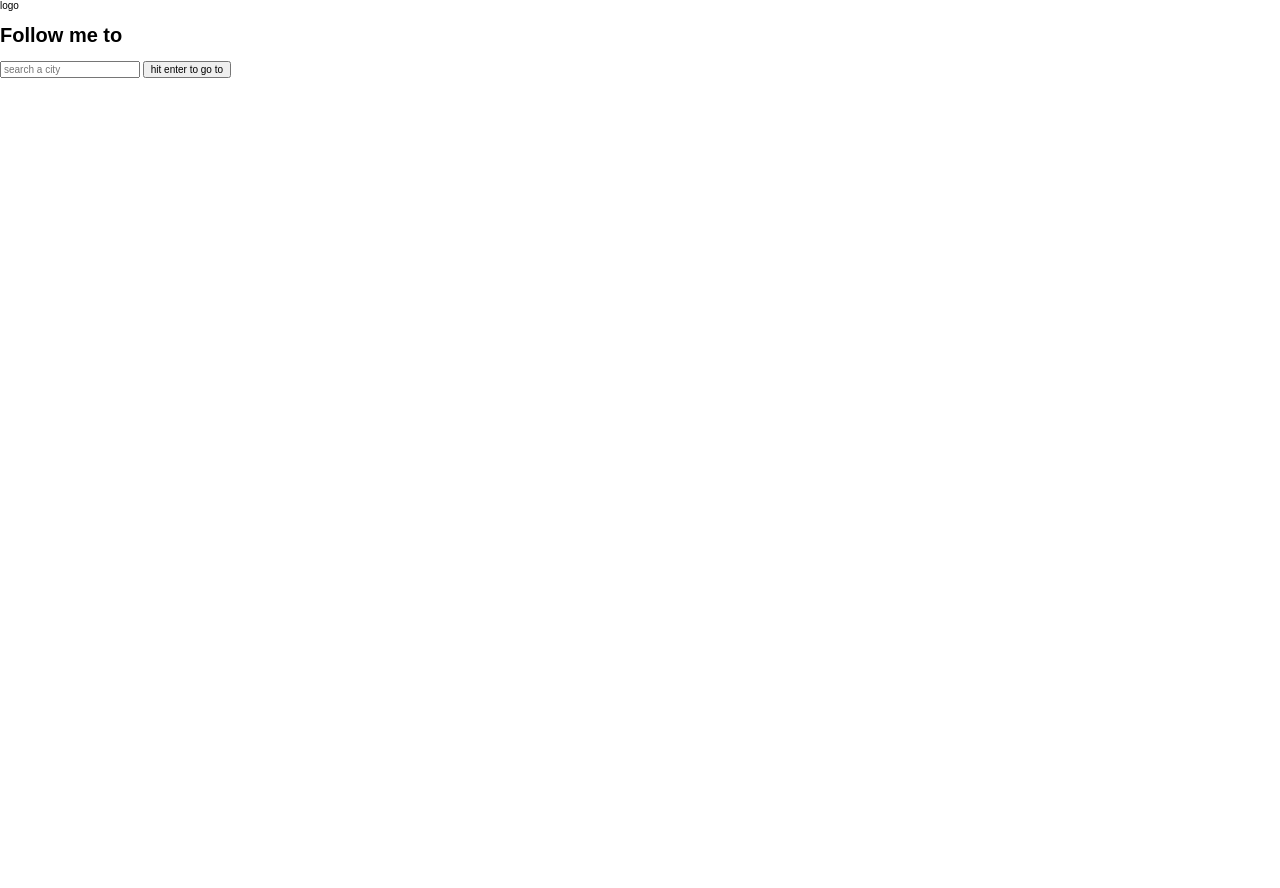
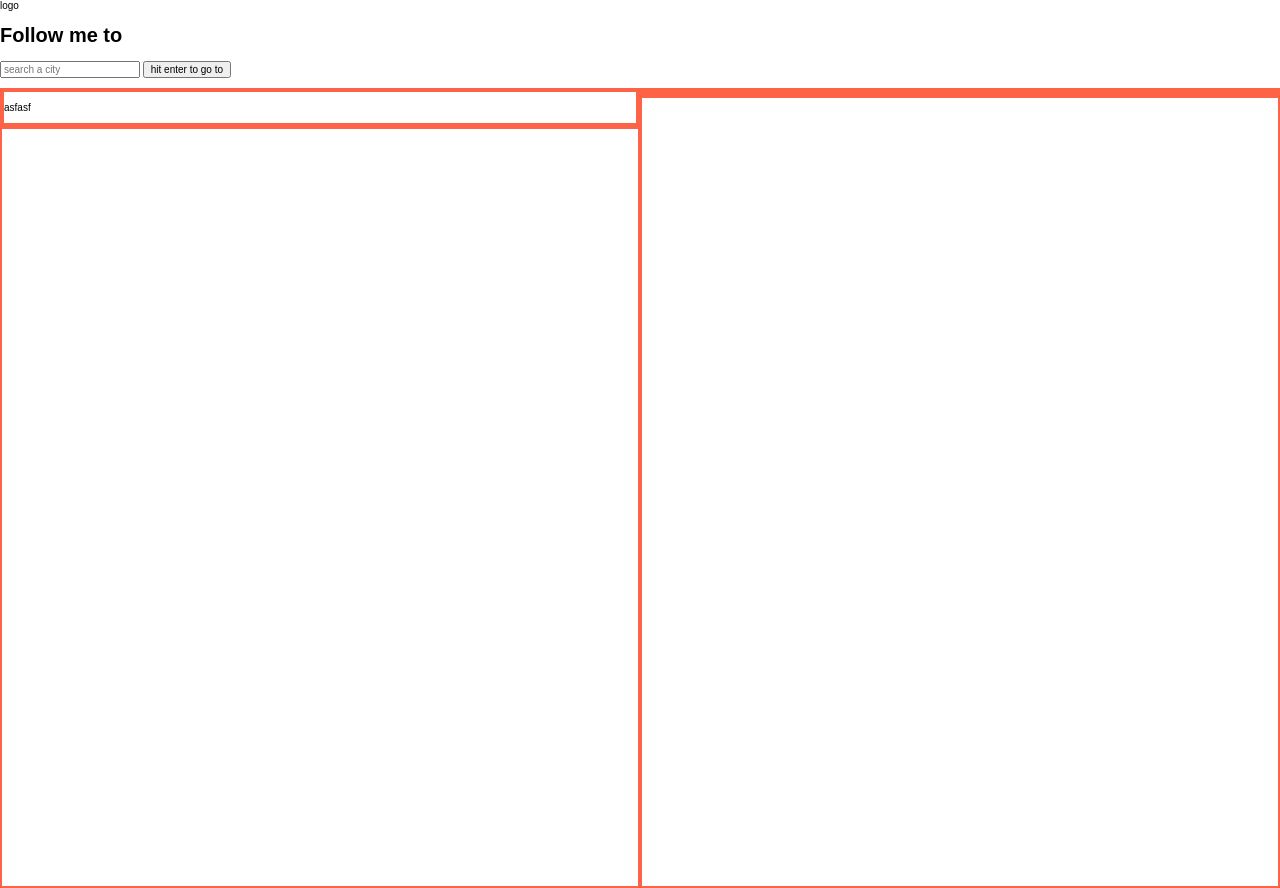
Before and after one commit to daniiJenelle/projectFourDaniiJanelle, a plain HTML site: page index.html in a window 1280 px wide. Before the commit the page ends 800 px from the top, so only its background shows below. Drawn offline with nearby package versions, Linux system fonts and the light colour scheme.

Commit message:
sorted out scss path

```diff
--- a/index.html
+++ b/index.html
@@ -30,14 +30,20 @@
   </section>
 
   <main class="dashboard">
-    <div class="dateTime dashSection">
-
-    </div>
-    <div class="weather dashSection">
-
-    </div>
-    <div class="news dashSection">
-
+    <div class="dashboardWrapper">
+      <div class="dashboardLeft">
+        <div class="cityName dashSection">
+          <p>asfasf</p>
+        </div>
+        <div class="news dashSection">
+        </div>
+      </div>
+      <div class="dashboardRight">
+        <div class="dateTime dashSection">
+        </div>
+        <div class="weather dashSection">
+        </div>
+      </div>
     </div>
   </main>
   <footer>
--- a/styles/partials/styles.scss
+++ /dev/null
@@ -1,4 +0,0 @@
-@import 'sass/setup';
-@import 'sass/generalStyling';
-@import 'sass/header';
-@import 'sass/dashboard';
--- /dev/null
+++ b/styles/sass/_dashboard.scss
@@ -0,0 +1,14 @@
+
+.dashboardWrapper {
+    display: flex;
+}
+
+.dashboardLeft, .dashboardRight {
+    width: 50%;
+    height: 100vh;
+    border: 2px solid tomato;
+}
+
+.dashSection {
+    border: 2px solid tomato;
+}
--- /dev/null
+++ b/styles/sass/styles.scss
@@ -0,0 +1,4 @@
+@import 'setup';
+@import 'generalStyling';
+@import 'header';
+@import 'dashboard';
```
Also changed, not shown: styles/partials/sass/_header.scss (deleted), styles/partials/styles.css (deleted), styles/sass/_generalStyling.scss (renamed from styles/partials/sass/_generalStyling.scss), styles/sass/_header.scss (added), styles/sass/_setup.scss (renamed from styles/partials/sass/_setup.scss), styles/styles.css, 2 other files.
